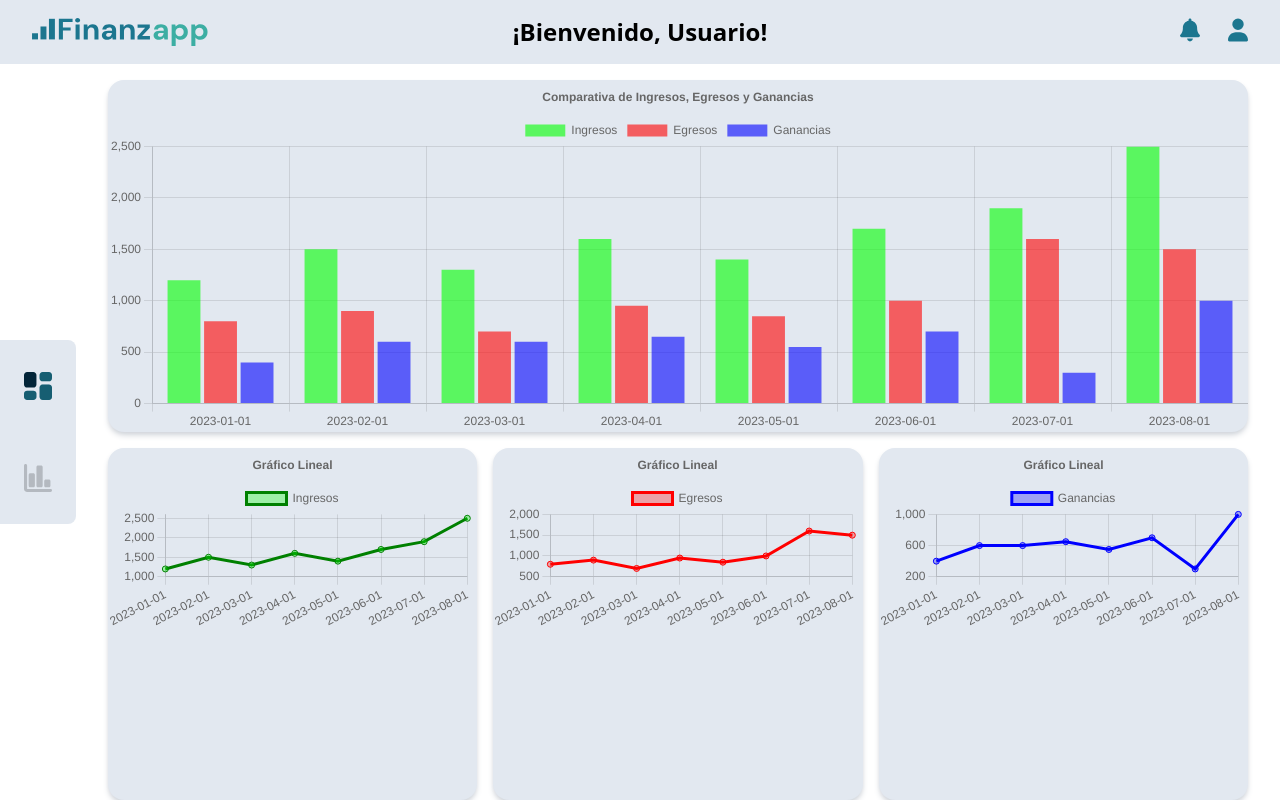
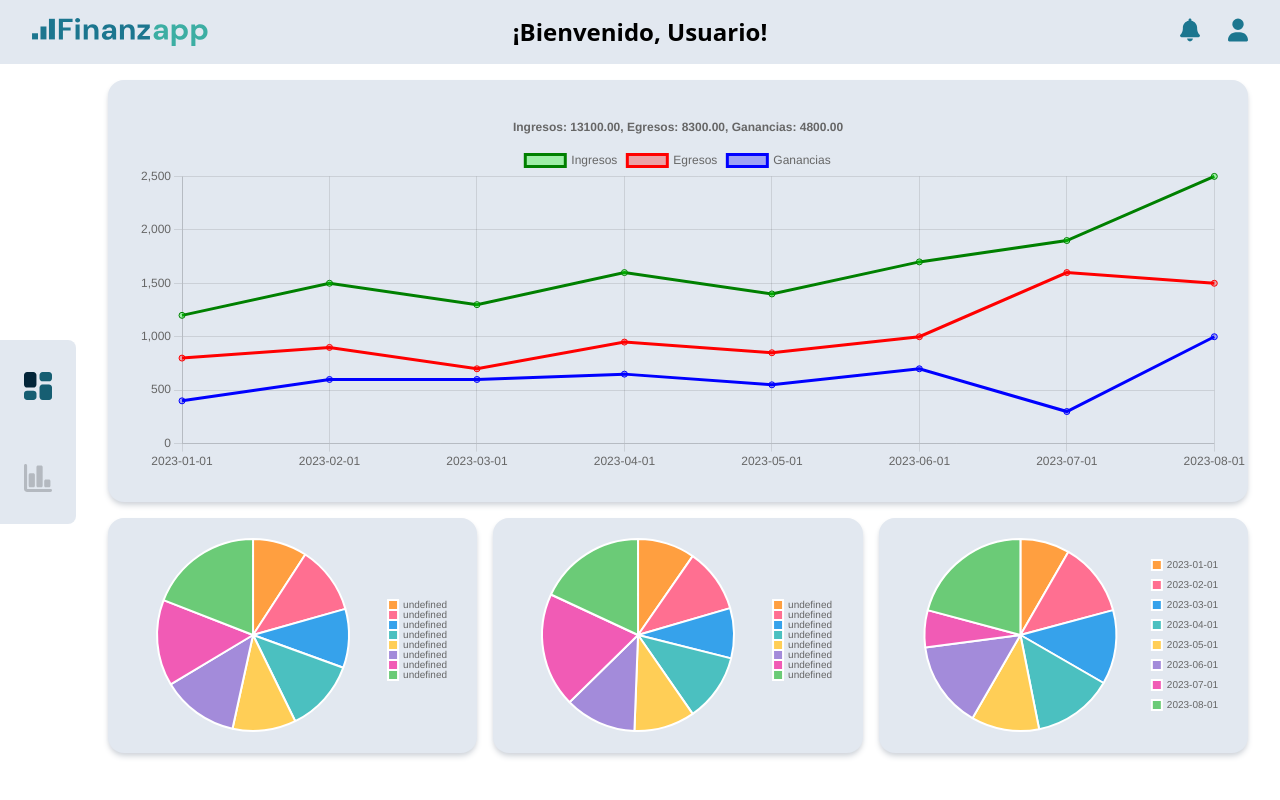
Before and after one commit to No-Country-simulation/c21-01-ft-node-react, a React (Vite) app in the folder front/: page /dashboard in a window 1280 px wide. Built offline with nearby package versions, Linux system fonts and the light colour scheme.

Commit message:
feat: lineal graphics changed to pie graphics, bar graphic changed to lineal graphic. New const's and configurations added for each graphic type

```diff
--- a/front/src/modules/dashboard/components/Graphics.jsx
+++ b/front/src/modules/dashboard/components/Graphics.jsx
@@ -1,17 +1,16 @@
 import PropTypes from "prop-types";
 import { useMemo } from "react";
-import { Line } from "react-chartjs-2";
-import { Bar } from "react-chartjs-2";
+import { Line, Pie } from "react-chartjs-2";
 import {
   Chart as ChartJS,
   CategoryScale,
   LinearScale,
   PointElement,
   LineElement,
-  BarElement,
   Title,
   Tooltip,
   Legend,
+  ArcElement,
 } from "chart.js";
 
 ChartJS.register(
@@ -19,10 +18,10 @@ ChartJS.register(
   LinearScale,
   PointElement,
   LineElement,
-  BarElement,
   Title,
   Tooltip,
-  Legend
+  Legend,
+  ArcElement
 );
 
 export const Graphics = ({ incomeData, expendData }) => {
@@ -30,6 +29,7 @@ export const Graphics = ({ incomeData, expendData }) => {
     () => incomeData.map((entry) => entry.date),
     [incomeData]
   );
+
   const incomeAmounts = useMemo(
     () => incomeData.map((entry) => parseFloat(entry.amount || 0)),
     [incomeData]
@@ -38,33 +38,132 @@ export const Graphics = ({ incomeData, expendData }) => {
     () => expendData.map((entry) => parseFloat(entry.amount || 0)),
     [expendData]
   );
-
   const profitAmounts = useMemo(
     () =>
       incomeAmounts.map((income, index) => income - expendAmounts[index] || 0),
     [incomeAmounts, expendAmounts]
   );
 
+  const totalIncome = incomeAmounts.reduce((a, b) => a + b, 0);
+  const totalExpend = expendAmounts.reduce((a, b) => a + b, 0);
+  const totalProfit = profitAmounts.reduce((a, b) => a + b, 0);
+
+  const incomeNames = useMemo(
+    () => incomeData.map((entry) => entry.name),
+    [incomeData]
+  );
+  const expendNames = useMemo(
+    () => expendData.map((entry) => entry.name),
+    [expendData]
+  );
+
   const lineChartOptions = {
     responsive: true,
-    plugins: {
-      legend: { position: "top" },
-      title: { display: true, text: "Gráfico Lineal" },
-    },
-  };
-
-  const barChartOptions = {
-    responsive: true,
+    maintainAspectRatio: false,
     plugins: {
       legend: { position: "top" },
       title: {
         display: true,
-        text: "Comparativa de Ingresos, Egresos y Ganancias",
+        text: `Ingresos: ${totalIncome.toFixed(
+          2
+        )}, Egresos: ${totalExpend.toFixed(
+          2
+        )}, Ganancias: ${totalProfit.toFixed(2)}`,
       },
+      layout: {
+        padding: 30,
+      },
+    },
+    layout: {
+      padding: 30,
     },
   };
 
-  const incomeDataChart = {
+  const PieChartOptions = {
+    responsive: true,
+    maintainAspectRatio: false,
+    plugins: {
+      legend: {
+        position: "right",
+        labels: {
+          font: {
+            size: 10,
+          },
+          boxWidth: 10,
+        },
+      },
+      tooltip: {
+        bodyFont: {
+          size: 10,
+        },
+      },
+    },
+    layout: {
+      padding: 20,
+    },
+  };
+
+  const incomePieData = {
+    labels: incomeNames,
+    datasets: [
+      {
+        label: "Ingresos",
+        data: incomeAmounts,
+        backgroundColor: [
+          "#FF9F40",
+          "#FF6F91",
+          "#36A2EB",
+          "#4BC0C0",
+          "#FFCE56",
+          "#A38BDA",
+          "#F15BB5",
+          "#6BCB77",
+        ],
+      },
+    ],
+  };
+
+  const expendPieData = {
+    labels: expendNames,
+    datasets: [
+      {
+        label: "Egresos",
+        data: expendAmounts,
+        backgroundColor: [
+          "#FF9F40",
+          "#FF6F91",
+          "#36A2EB",
+          "#4BC0C0",
+          "#FFCE56",
+          "#A38BDA",
+          "#F15BB5",
+          "#6BCB77",
+        ],
+      },
+    ],
+  };
+
+  const profitPieData = {
+    labels: dates,
+    datasets: [
+      {
+        label: "Ganancias",
+        data: profitAmounts,
+        backgroundColor: [
+          "#FF9F40",
+          "#FF6F91",
+          "#36A2EB",
+          "#4BC0C0",
+          "#FFCE56",
+          "#A38BDA",
+          "#F15BB5",
+          "#6BCB77",
+        ],
+      },
+    ],
+  };
+
+  const combinedLineData = {
     labels: dates,
     datasets: [
       {
@@ -72,73 +171,40 @@ export const Graphics = ({ incomeData, expendData }) => {
         data: incomeAmounts,
         borderColor: "green",
         backgroundColor: "rgba(0, 255, 0, 0.3)",
+        fill: false,
       },
-    ],
-  };
-
-  const expendDataChart = {
-    labels: dates,
-    datasets: [
       {
         label: "Egresos",
         data: expendAmounts,
         borderColor: "red",
         backgroundColor: "rgba(255, 0, 0, 0.3)",
+        fill: false,
       },
-    ],
-  };
-
-  const profitDataChart = {
-    labels: dates,
-    datasets: [
       {
         label: "Ganancias",
         data: profitAmounts,
         borderColor: "blue",
         backgroundColor: "rgba(0, 0, 255, 0.3)",
-      },
-    ],
-  };
-
-  const barDataChart = {
-    labels: dates,
-    datasets: [
-      {
-        label: "Ingresos",
-        data: incomeAmounts,
-        backgroundColor: "rgba(0, 255, 0, 0.6)",
-      },
-      {
-        label: "Egresos",
-        data: expendAmounts,
-        backgroundColor: "rgba(255, 0, 0, 0.6)",
-      },
-      {
-        label: "Ganancias",
-        data: profitAmounts,
-        backgroundColor: "rgba(0, 0, 255, 0.6)",
+        fill: false,
       },
     ],
   };
 
   return (
     <div className="w-full h-full relative p-4">
-      <div className="bg-slate-200 h-1/2 w-full mb-4 rounded-2xl shadow-md shadow-gray-300">
-        <Bar
-          options={{ ...barChartOptions, maintainAspectRatio: false }}
-          data={barDataChart}
-        />
+      <div className="bg-slate-200 h-3/5 w-full mb-4 rounded-2xl shadow-md shadow-gray-300">
+        <Line options={lineChartOptions} data={combinedLineData} />
       </div>
 
-      <div className="grid grid-cols-3 gap-4 h-1/2">
-        <div className="bg-slate-200 h-full flex al rounded-2xl shadow-md shadow-gray-300">
-          <Line options={lineChartOptions} data={incomeDataChart} />
+      <div className="grid grid-cols-3 gap-4 h-1/3">
+        <div className="bg-slate-200 h-full rounded-2xl shadow-md shadow-gray-300">
+          <Pie options={PieChartOptions} data={incomePieData} />
         </div>
         <div className="bg-slate-200 h-full rounded-2xl shadow-md shadow-gray-300">
-          <Line options={lineChartOptions} data={expendDataChart} />
+          <Pie options={PieChartOptions} data={expendPieData} />
         </div>
         <div className="bg-slate-200 h-full rounded-2xl shadow-md shadow-gray-300">
-          <Line options={lineChartOptions} data={profitDataChart} />
+          <Pie options={PieChartOptions} data={profitPieData} />
         </div>
       </div>
     </div>
```
